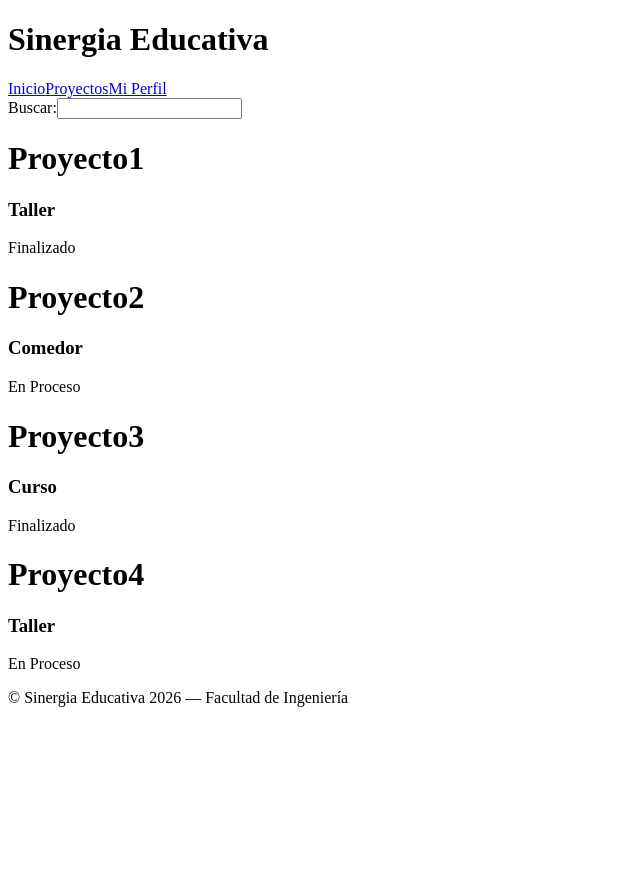
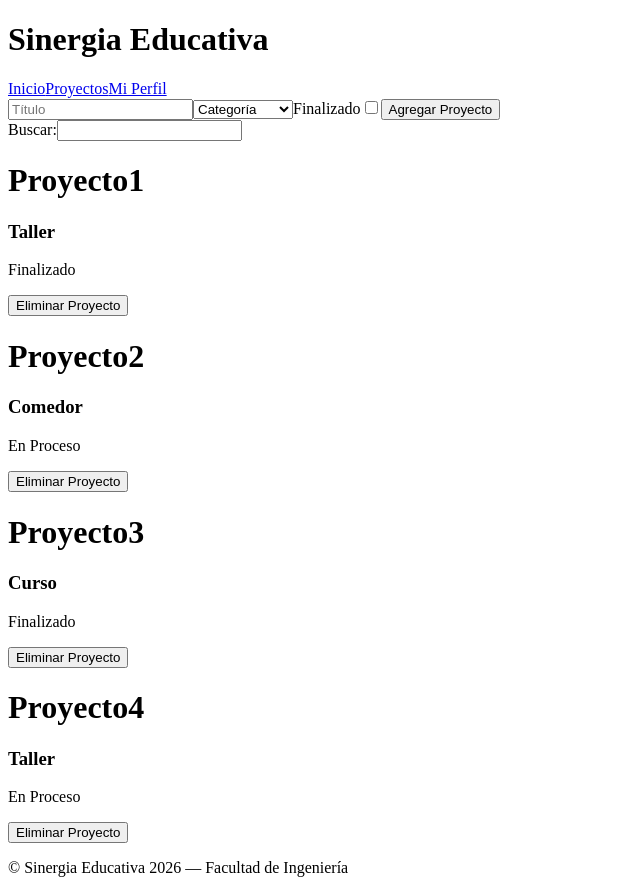
Before and after one commit to Dionicio-Rodrigo/pv_tp3_grupo2, a React (Vite) app: page / in a window 1280 px wide. Shown: the whole page, without its empty margins (0-640 px from the left). Before the commit the page ends 800 px from the top, so only its background shows below. Built offline with nearby package versions, Linux system fonts and the light colour scheme.

Commit message:
Componente agregar y eliminar

```diff
--- /dev/null
+++ b/src/components/Agregar.jsx
@@ -0,0 +1,35 @@
+import { useState } from "react";
+
+export const AgregarProyecto = ({ funcion }) => {
+    const [nuevoProyecto, setNuevoProyecto] = useState({
+    titulo: "",
+    categoria: "",
+    finalizado: false,
+  });
+
+  const handleAgregar = () => {
+    if (nuevoProyecto.titulo) {
+      funcion(nuevoProyecto);
+      setNuevoProyecto({ titulo: "", categoria: "", finalizado: false });
+    }
+};
+
+return (
+    <div className="AgregarNuevo">
+      <input type="text" placeholder="Título" value={nuevoProyecto.titulo} onChange={(e) => setNuevoProyecto({ ...nuevoProyecto, titulo: e.target.value })} />
+
+      <select value={nuevoProyecto.categoria} onChange={(e) => setNuevoProyecto({ ...nuevoProyecto, categoria: e.target.value })}>
+      <option value="">Categoría</option>
+      <option value="Taller">Taller</option>
+      <option value="Comedor">Comedor</option>
+      <option value="Curso">Curso</option>
+      <option value="Recaudacion">Recaudación</option>
+      </select>
+          <label>
+            Finalizado
+            <input type="checkbox" checked={nuevoProyecto.finalizado} onChange={(e) => setNuevoProyecto({ ...nuevoProyecto, finalizado: e.target.checked })} />
+            </label>
+        <button onClick={handleAgregar}>Agregar Proyecto</button>
+    </div>
+);
+};
--- /dev/null
+++ b/src/components/Eliminar.jsx
@@ -0,0 +1,7 @@
+import { useState } from "react";
+
+export const Borrado = ({funcion,id}) => {
+    return (
+        <button className="btn-borrar" onClick={() => funcion(id)}>Eliminar Proyecto</button>
+    );
+};
--- a/src/components/ListaProyectos.jsx
+++ b/src/components/ListaProyectos.jsx
@@ -1,17 +1,29 @@
 import { useState } from "react";
 import proyectoService from "../services/proyectoServices.js";
+import { AgregarProyecto } from "./Agregar.jsx";
 import { Busqueda } from "./Busqueda.jsx";
+import { Borrado} from "./Eliminar.jsx";
 
 export const ListaProyectos = () => {
   const [proyectos, setProyectos] = useState(
     proyectoService.obtenerProyectos(),
   );
+
+  const agregar = (proyecto) => {
+    setProyectos(proyectoService.agregar(proyecto));
+  };
+
   const mandar = (texto) => {
     setProyectos(proyectoService.filtrar(texto));
   };
 
+  const eliminar = (id) => {
+    setProyectos(proyectoService.eliminar(id));
+  };
+
   return (
     <div className="contenedor">
+      <AgregarProyecto funcion={agregar} />
       {/*Busqueda puede recibir una funcion cualquiera*/
       /*Busqueda llamara a esa funcion cuando cambie */}
       <Busqueda funcion={mandar}> Buscar:</Busqueda>
@@ -20,6 +32,7 @@ export const ListaProyectos = () => {
           <h1>{proyecto.titulo}</h1>
           <h3>{proyecto.categoria}</h3>
           <p>{proyecto.finalizado == true ? "Finalizado" : "En Proceso"}</p>
+          <Borrado funcion={eliminar} id={proyecto.id}/>
         </div>
       ))}
     </div>
--- a/src/services/proyectoServices.js
+++ b/src/services/proyectoServices.js
@@ -10,6 +10,12 @@ const proyectoService = (() => {
     return [...proyectos];
   };
 
+  const agregar = (nuevoProyecto) => {
+    const nuevo = { id: Date.now(), ...nuevoProyecto };
+    proyectos = [...proyectos, nuevo];
+    return [...proyectos];
+  };
+
   const filtrar = (texto) => {
     let filtrado = proyectos.filter((p) =>
       p.titulo.toLowerCase().includes(texto.toLowerCase()),
@@ -17,7 +23,12 @@ const proyectoService = (() => {
     return filtrado;
   };
 
-  return { obtenerProyectos, filtrar };
+  const eliminar = (id) => {
+    proyectos = proyectos.filter((p) => p.id !== id);
+    return [...proyectos];
+  }
+
+  return { obtenerProyectos, filtrar, eliminar, agregar };
 })();
 
 export default proyectoService;
```
Also changed, not shown: 1 other file (tests, documents, lock files or other folders).
